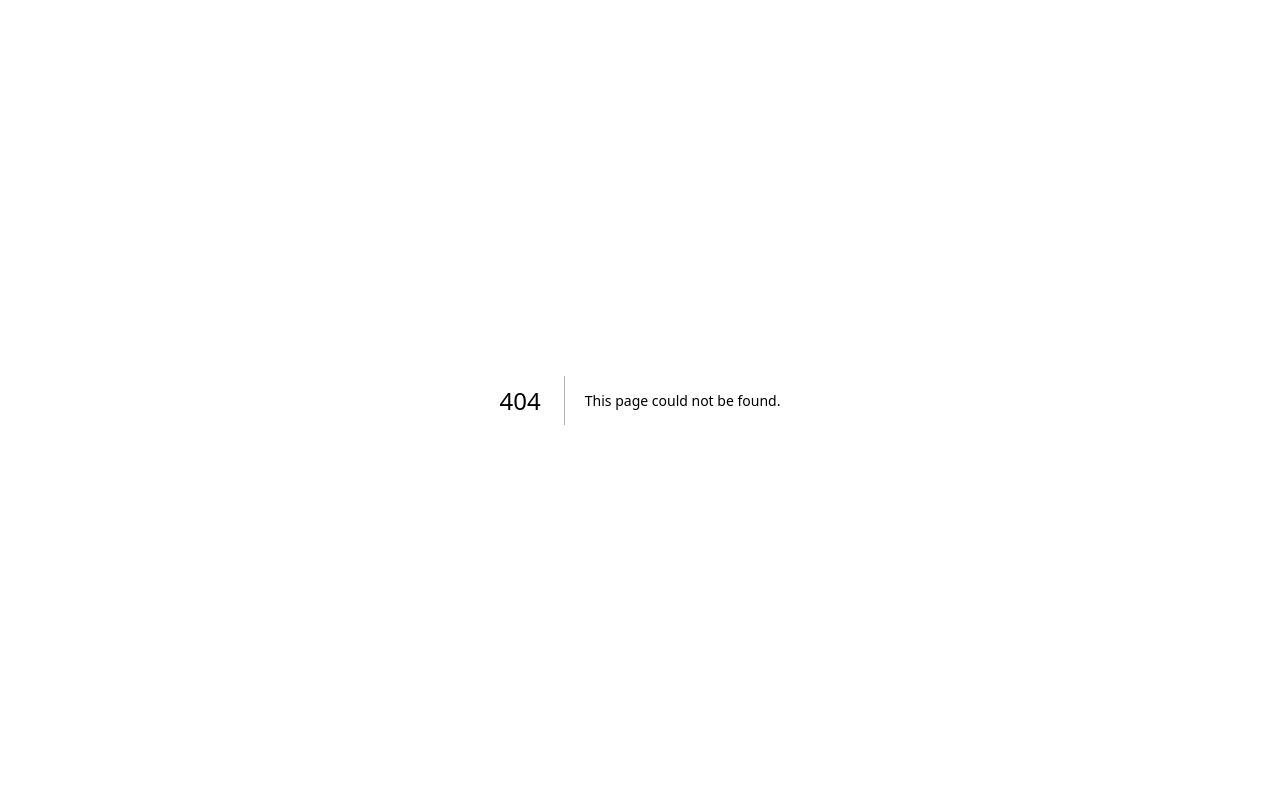
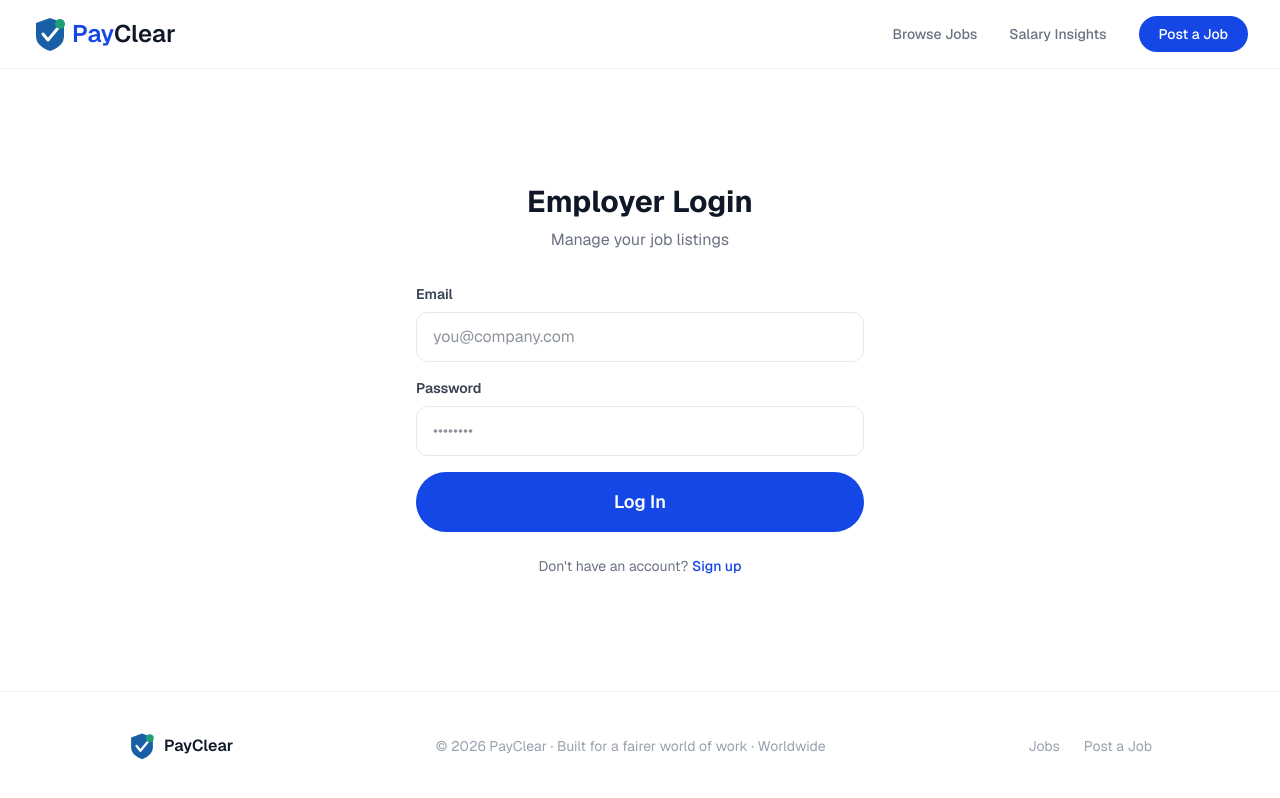
Before and after one commit to mwangiirungubrian-art/Payclear, a Next.js app: page /login in a window 1280 px wide. Before the commit this address had no page. Built offline with nearby package versions, Linux system fonts and the light colour scheme; no server answers.

Commit message:
Employer dashboard and authentication done

```diff
--- /dev/null
+++ b/app/dashboard/page.tsx
@@ -0,0 +1,112 @@
+"use client";
+
+import { useEffect, useState } from "react";
+import { supabase } from "../lib/supabase";
+import Navbar from "../components/Navbar";
+import Footer from "../components/Footer";
+
+export default function DashboardPage() {
+  const [user, setUser] = useState<any>(null);
+  const [jobs, setJobs] = useState<any[]>([]);
+  const [loading, setLoading] = useState(true);
+
+  useEffect(() => {
+    const getUser = async () => {
+      const { data: { user } } = await supabase.auth.getUser();
+      if (!user) {
+        window.location.href = "/login";
+        return;
+      }
+      setUser(user);
+
+      const { data } = await supabase
+        .from("jobs")
+        .select("*")
+        .eq("contact_email", user.email)
+        .order("created_at", { ascending: false });
+
+      if (data) setJobs(data);
+      setLoading(false);
+    };
+
+    getUser();
+  }, []);
+
+  const handleDelete = async (id: number) => {
+    if (!confirm("Are you sure you want to delete this job?")) return;
+    await supabase.from("jobs").delete().eq("id", id);
+    setJobs(jobs.filter((job) => job.id !== id));
+  };
+
+  if (loading) {
+    return (
+      <div className="min-h-screen flex items-center justify-center">
+        <p className="text-gray-400">Loading your dashboard...</p>
+      </div>
+    );
+  }
+
+  return (
+    <div className="min-h-screen bg-white font-sans">
+      <Navbar />
+
+      <section className="bg-blue-50 px-6 py-14">
+        <div className="max-w-4xl mx-auto">
+          <h1 className="text-4xl font-bold text-gray-900">Employer Dashboard</h1>
+          <p className="text-gray-500 mt-2">Welcome back, {user?.email}</p>
+        </div>
+      </section>
+
+      <section className="max-w-4xl mx-auto px-6 py-12">
+        <div className="flex items-center justify-between mb-8">
+          <h2 className="text-2xl font-bold text-gray-900">Your Job Listings</h2>
+          <a href="/checkout" className="bg-blue-700 text-white px-5 py-2 rounded-full text-sm font-medium hover:bg-blue-800">
+            + Post New Job
+          </a>
+        </div>
+
+        {jobs.length === 0 ? (
+          <div className="text-center py-20 border border-gray-100 rounded-2xl">
+            <p className="text-gray-400 text-lg mb-4">No jobs posted yet</p>
+            <a href="/checkout" className="bg-blue-700 text-white px-8 py-4 rounded-full font-semibold hover:bg-blue-800">
+              Post Your First Job →
+            </a>
+          </div>
+        ) : (
+          <div className="flex flex-col gap-6">
+            {jobs.map((job) => (
+              <div key={job.id} className="border border-gray-200 rounded-2xl p-6">
+                <div className="flex items-start justify-between">
+                  <div>
+                    <h3 className="text-xl font-semibold text-gray-900">{job.title}</h3>
+                    <p className="text-gray-500 mt-1">{job.company} · {job.location}</p>
+                    <div className="flex gap-2 mt-3">
+                      <span className="bg-blue-100 text-blue-700 text-sm px-3 py-1 rounded-full">{job.level}</span>
+                      <span className="bg-gray-100 text-gray-600 text-sm px-3 py-1 rounded-full">{job.type}</span>
+                    </div>
+                    <p className="text-green-600 font-bold mt-3">
+                      KES {job.salary_min.toLocaleString()} – {job.salary_max.toLocaleString()}
+                    </p>
+                  </div>
+                  <div className="flex flex-col gap-2">
+                    <a href={`/jobs/${job.id}`} className="text-blue-700 text-sm font-medium hover:underline text-right">
+                      View listing
+                    </a>
+                    <button
+                      onClick={() => handleDelete(job.id)}
+                      className="text-red-500 text-sm font-medium hover:underline text-right"
+                    >
+                      Delete
+                    </button>
+                  </div>
+                </div>
+              </div>
+            ))}
+          </div>
+        )}
+      </section>
+
+      <Footer />
+    </div>
+  );
+}
--- /dev/null
+++ b/app/login/page.tsx
@@ -0,0 +1,113 @@
+"use client";
+
+import { useState } from "react";
+import { supabase } from "../lib/supabase";
+import Navbar from "../components/Navbar";
+import Footer from "../components/Footer";
+
+export default function LoginPage() {
+  const [email, setEmail] = useState("");
+  const [password, setPassword] = useState("");
+  const [isSignUp, setIsSignUp] = useState(false);
+  const [loading, setLoading] = useState(false);
+  const [message, setMessage] = useState("");
+  const [error, setError] = useState("");
+
+  const handleSubmit = async (e: React.FormEvent) => {
+    e.preventDefault();
+    setLoading(true);
+    setError("");
+    setMessage("");
+
+    if (isSignUp) {
+      const { error } = await supabase.auth.signUp({ email, password });
+      if (error) {
+        setError(error.message);
+      } else {
+        setMessage("Account created! Check your email to confirm then log in.");
+      }
+    } else {
+      const { error } = await supabase.auth.signInWithPassword({ email, password });
+      if (error) {
+        setError(error.message);
+      } else {
+        window.location.href = "/dashboard";
+      }
+    }
+
+    setLoading(false);
+  };
+
+  return (
+    <div className="min-h-screen bg-white font-sans flex flex-col">
+      <Navbar />
+
+      <div className="flex flex-col items-center justify-center flex-1 py-20 px-6">
+        <div className="w-full max-w-md">
+          <h1 className="text-3xl font-bold text-gray-900 mb-2 text-center">
+            {isSignUp ? "Create Employer Account" : "Employer Login"}
+          </h1>
+          <p className="text-gray-500 text-center mb-8">
+            {isSignUp ? "Start posting jobs with salary transparency" : "Manage your job listings"}
+          </p>
+
+          {error && (
+            <div className="bg-red-50 text-red-600 px-4 py-3 rounded-xl text-sm mb-4">
+              {error}
+            </div>
+          )}
+
+          {message && (
+            <div className="bg-green-50 text-green-600 px-4 py-3 rounded-xl text-sm mb-4">
+              {message}
+            </div>
+          )}
+
+          <form onSubmit={handleSubmit} className="flex flex-col gap-4">
+            <div>
+              <label className="block text-sm font-semibold text-gray-700 mb-2">Email</label>
+              <input
+                required
+                type="email"
+                value={email}
+                onChange={(e) => setEmail(e.target.value)}
+                placeholder="you@company.com"
+                className="w-full border border-gray-200 rounded-xl px-4 py-3 text-gray-800 focus:outline-none focus:ring-2 focus:ring-blue-500"
+              />
+            </div>
+            <div>
+              <label className="block text-sm font-semibold text-gray-700 mb-2">Password</label>
+              <input
+                required
+                type="password"
+                value={password}
+                onChange={(e) => setPassword(e.target.value)}
+                placeholder="••••••••"
+                className="w-full border border-gray-200 rounded-xl px-4 py-3 text-gray-800 focus:outline-none focus:ring-2 focus:ring-blue-500"
+              />
+            </div>
+            <button
+              type="submit"
+              disabled={loading}
+              className="bg-blue-700 text-white px-8 py-4 rounded-full text-lg font-semibold hover:bg-blue-800 transition disabled:opacity-50"
+            >
+              {loading ? "Please wait..." : isSignUp ? "Create Account" : "Log In"}
+            </button>
+          </form>
+
+          <p className="text-center text-gray-500 text-sm mt-6">
+            {isSignUp ? "Already have an account?" : "Don't have an account?"}{" "}
+            <button
+              onClick={() => setIsSignUp(!isSignUp)}
+              className="text-blue-700 font-medium hover:underline"
+            >
+              {isSignUp ? "Log in" : "Sign up"}
+            </button>
+          </p>
+        </div>
+      </div>
+
+      <Footer />
+    </div>
+  );
+}
```
